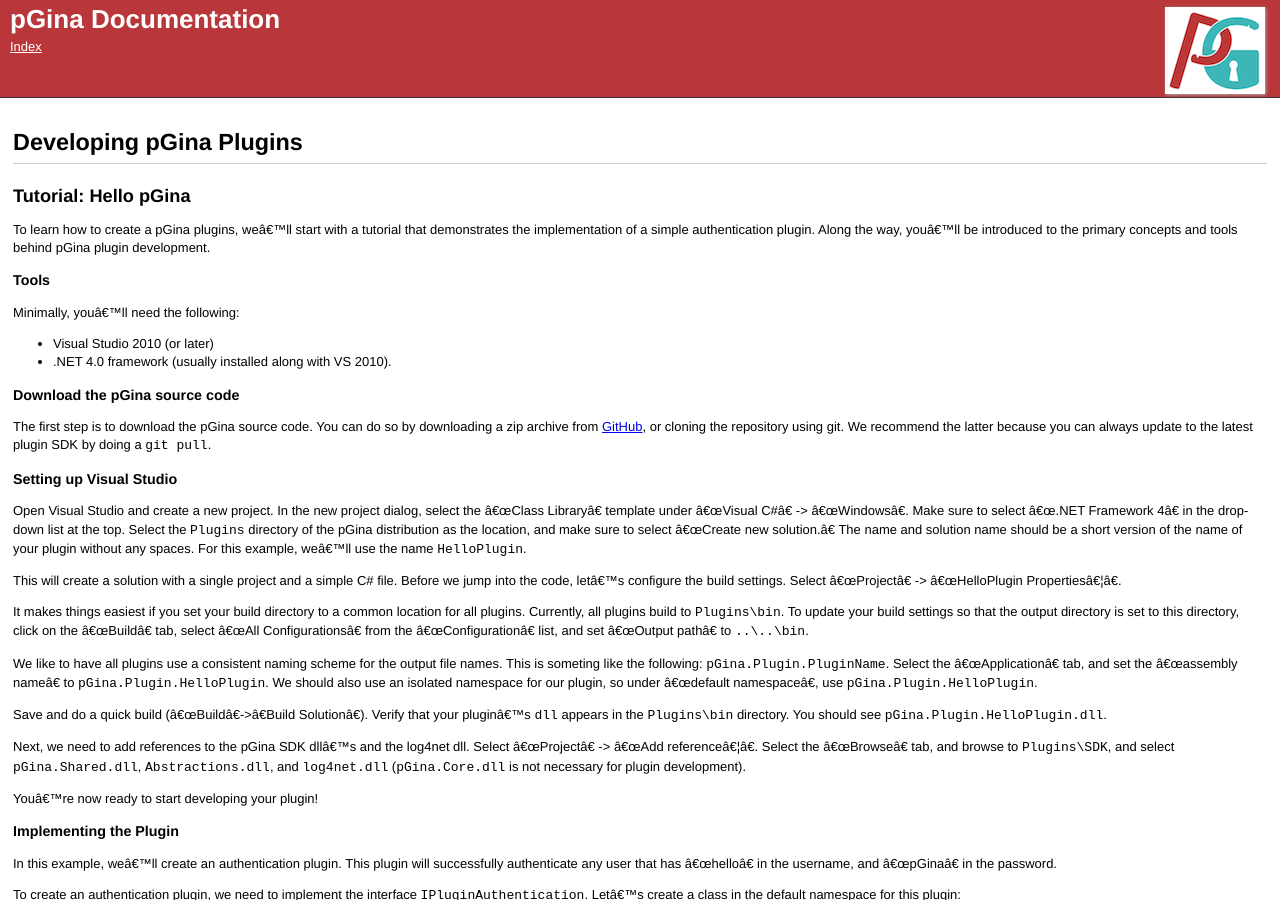
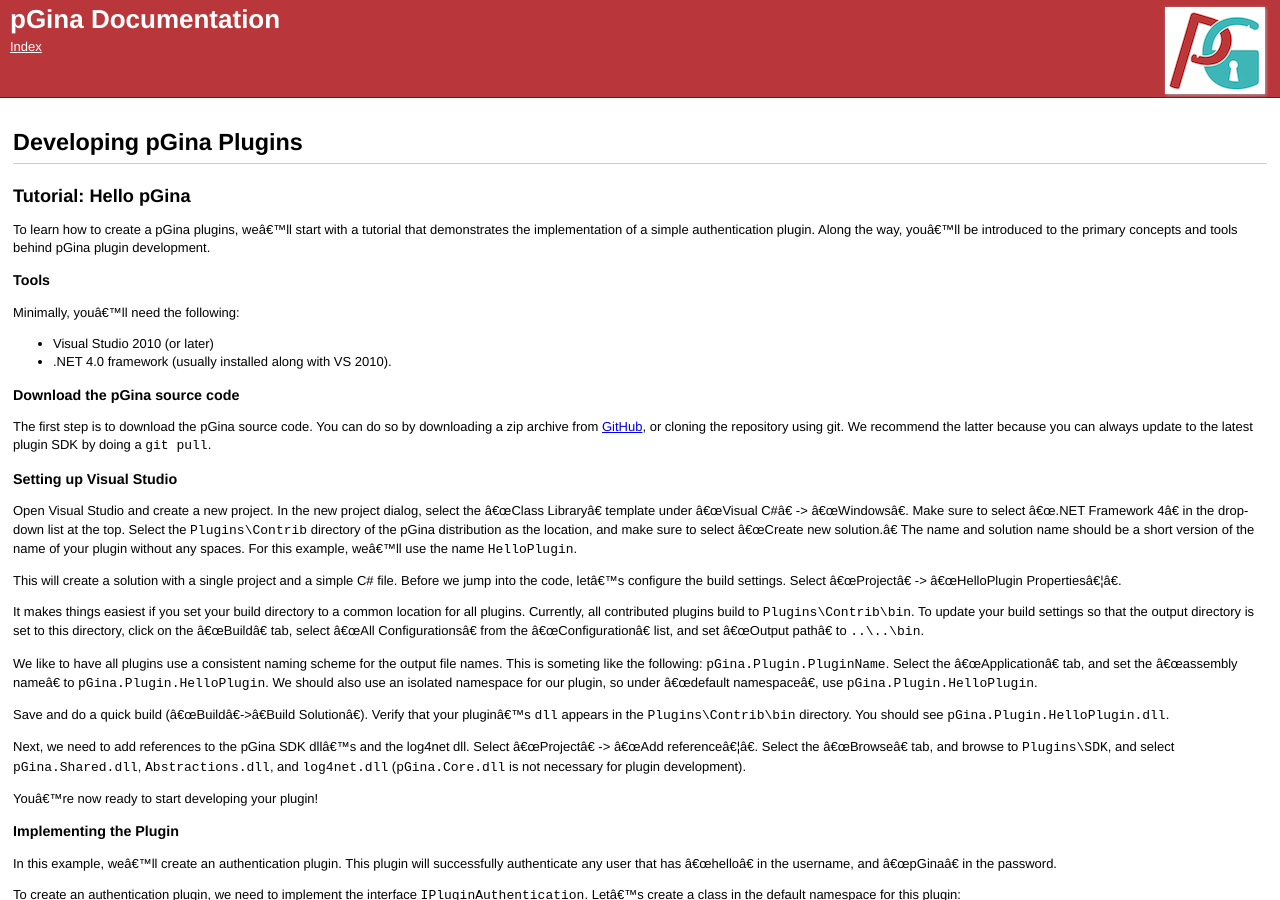
Before and after one commit to pgina/docs, a Jekyll site: the page built from v3.1/plugins.md, in a window 1280 px wide and 900 px high. Built offline with Jekyll 4.4.1, drawn with Linux system fonts in a browser that asks for light colours; some of the changed text lies outside the part shown.

Commit message:
Update plugin docs to match new directory layout.

```diff
--- a/v3.1/plugins.md
+++ b/v3.1/plugins.md
@@ -33,7 +33,7 @@ plugin SDK by doing a `git pull`.
 
 Open Visual Studio and create a new project.  In the new project dialog, select
 the "Class Library" template under "Visual C#" -> "Windows".  Make sure to select
-".NET Framework 4" in the drop-down list at the top.  Select the `Plugins` directory
+".NET Framework 4" in the drop-down list at the top.  Select the `Plugins\Contrib` directory
 of the pGina distribution as the location, and make sure to select "Create new
 solution."  The name and solution name should be a short version of the name
 of your plugin without any spaces.  For this example, we'll use the name
@@ -44,7 +44,7 @@ we jump into the code, let's configure the build settings.  Select
 "Project" -> "HelloPlugin Properties...".
 
 It makes things easiest if you set your build directory to a common location for all
-plugins.  Currently, all plugins build to `Plugins\bin`.  To update your build
+plugins.  Currently, all contributed plugins build to `Plugins\Contrib\bin`.  To update your build
 settings so that the output directory is set to this directory, click on the "Build" tab,
 select "All Configurations" from the "Configuration" list, and set "Output path" to
 `..\..\bin`.
@@ -56,7 +56,7 @@ We should also use an isolated namespace for our plugin, so under "default
 namespace", use `pGina.Plugin.HelloPlugin`.
 
 Save and do a quick build ("Build"->"Build Solution").  Verify that your plugin's
-`dll` appears in the `Plugins\bin` directory.  You should see
+`dll` appears in the `Plugins\Contrib\bin` directory.  You should see
 `pGina.Plugin.HelloPlugin.dll`.
 
 Next, we need to add references to the pGina SDK dll's and the log4net dll.
@@ -186,7 +186,7 @@ plugin can be downloaded from this link [ExamplePluginImpl.cs][example-code].
 ### Testing your plugin
 
 Execute the pGina configuration utility, under the "Plugin Configuration" tab,
-make sure to add the plugin build directory in the pGina distribution (`Plugins\bin`),
+make sure to add the plugin build directory in the pGina distribution (`Plugins\Contrib\bin`),
 and enable the plugin by checking the checkbox for the authentication stage.
 Then, under the "Simulation" tab, test your plugin by trying out a few logins.
 
```
